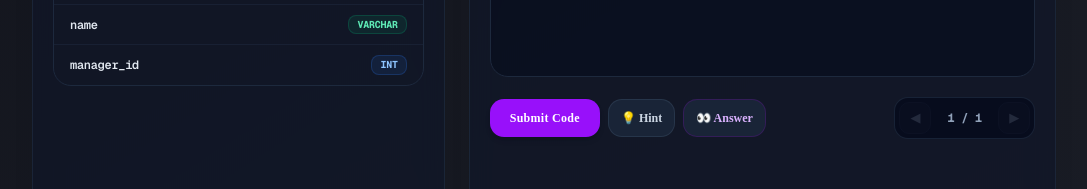
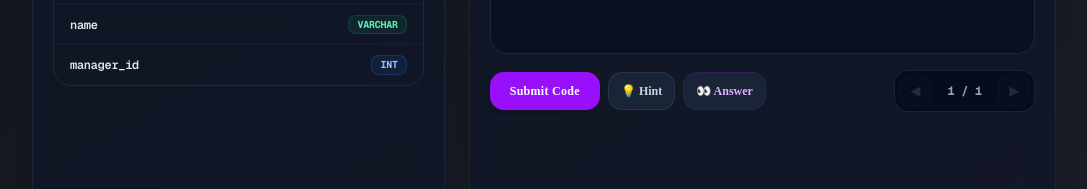
Before and after one commit to farah-jannat/sqlChemi, a Next.js app: page / in a window 1280 px wide. Shown: the part 461-650 px from the top of the page, without its empty margins (96-1183 px from the left). Built offline with nearby package versions, Linux system fonts and the light colour scheme; no server answers.

Commit message:
style: add scroller in workspace

```diff
--- a/src/app/page.tsx
+++ b/src/app/page.tsx
@@ -1035,9 +1035,9 @@ export default function DynamicSQLQuiz() {
 
             {/* RIGHT AREA PANEL: WORKSPACE EDITOR */}
             <section
-              className={`border min-h-[calc(100vh-9.8rem)]  p-5 rounded-3xl shadow-xl space-y-4 transition-all ${panelBg} md:col-span-7`}
+              className={`border h-[calc(100vh-9.8rem)] overflow-y-auto custom-scroll  p-5 rounded-3xl shadow-xl space-y-4 transition-all ${panelBg} md:col-span-7`}
             >
-              <div className="space-y-1.5 ">
+              <div className="space-y-1.5">
                 <div className="flex items-center justify-between">
                   <label
                     htmlFor="sql-editor"
@@ -1058,7 +1058,7 @@ export default function DynamicSQLQuiz() {
                 >
                   <textarea
                     id="sql-editor"
-                    rows={13}
+                    rows={12}
                     value={userQuery}
                     onChange={(e) => setUserQuery(e.target.value)}
                     placeholder="SELECT&#10;  column_name&#10;FROM&#10;  table_target;&#10;"
@@ -1068,7 +1068,7 @@ export default function DynamicSQLQuiz() {
               </div>
 
               {/* INTERACTION HUB */}
-              <div className="flex flex-wrap items-center justify-between gap-3 pt-1">
+              <div className="flex flex-wrap items-center justify-between gap-3">
                 <div className="flex items-center gap-2">
                   <button
                     onClick={handleCheckAnswer}
```
